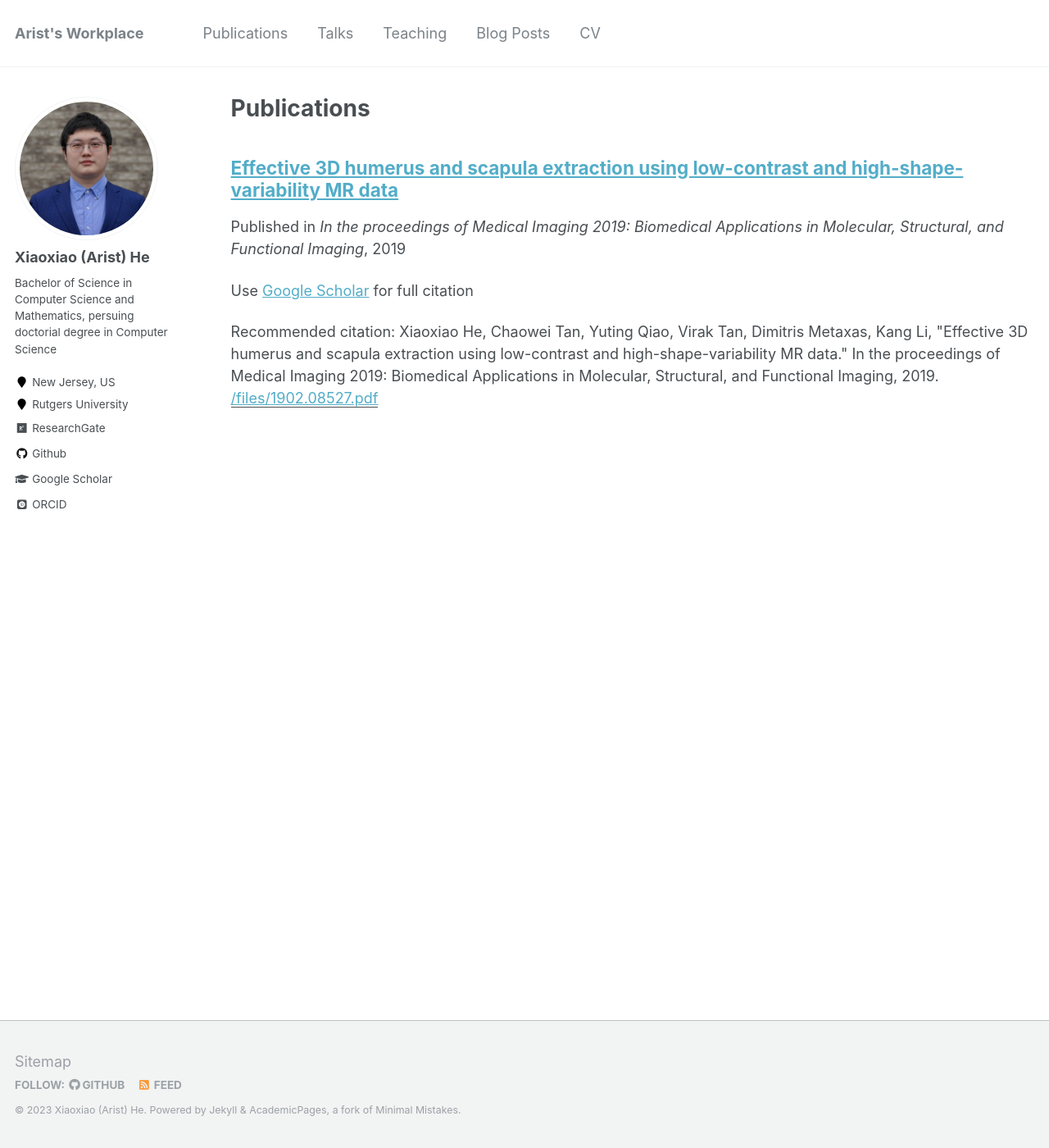
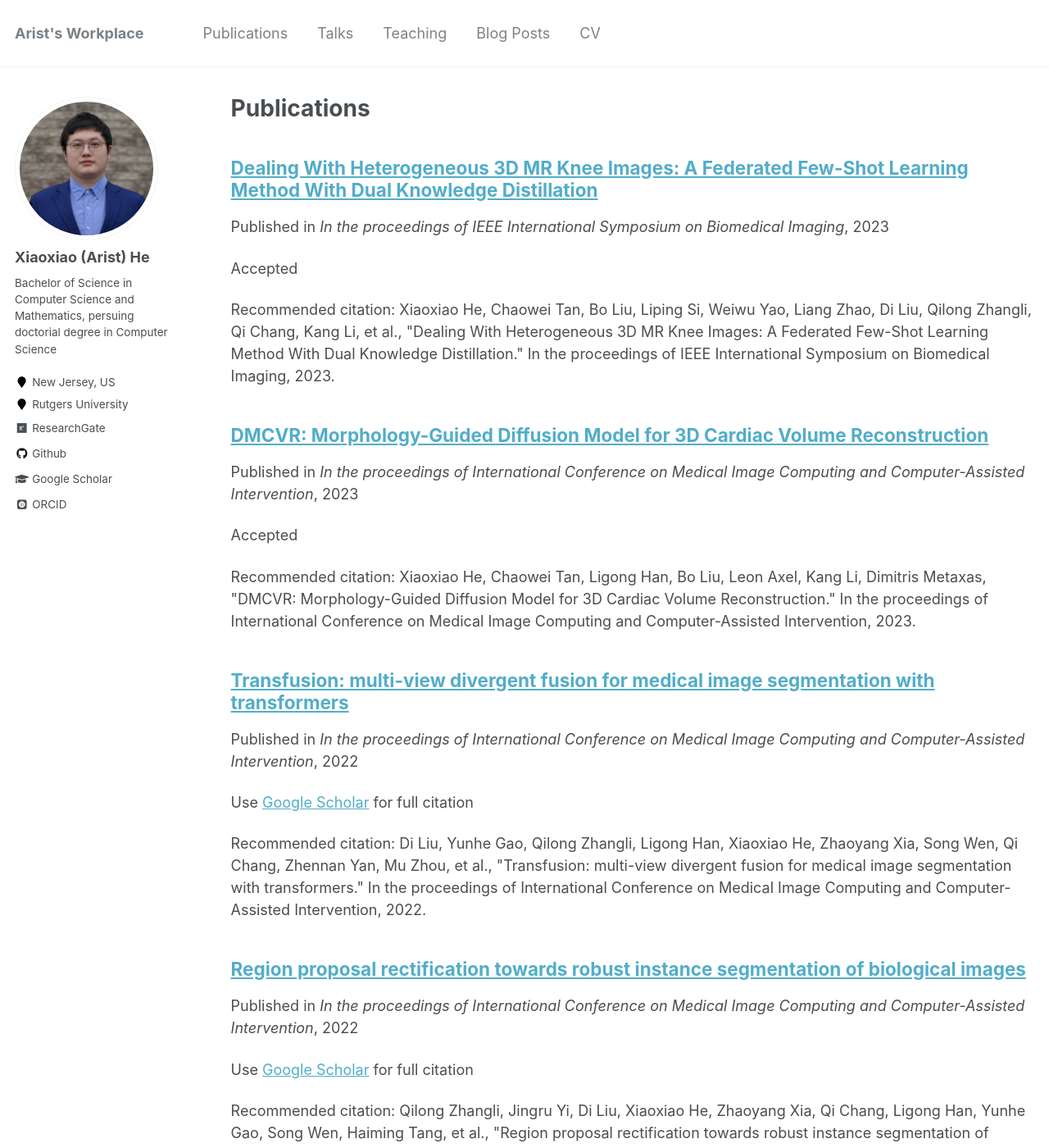
Before and after one commit to hexiaoxiao-cs/hexiaoxiao-cs.github.io, a Jekyll site: the page built from _pages/publications.md, in a window 1280 px wide and 1400 px high. Shown: the whole window at 82% size. Built offline with Jekyll 4.4.1, drawn with Linux system fonts in a browser that asks for light colours; some web fonts are replaced; some of the changed text lies outside the part shown.

Commit message:
Updated Bibs

```diff
--- a/_publications/2019-01-01-Effective-3D-humerus-and-scapula-extraction-using-low-contrast-and-high-shape-variability-MR-data.md
+++ b/_publications/2019-01-01-Effective-3D-humerus-and-scapula-extraction-using-low-contrast-and-high-shape-variability-MR-data.md
@@ -5,6 +5,5 @@ permalink: /publication/2019-01-01-Effective-3D-humerus-and-scapula-extraction-u
 date: 2019-01-01
 venue: 'In the proceedings of Medical Imaging 2019: Biomedical Applications in Molecular, Structural, and Functional Imaging'
 citation: ' Xiaoxiao He,  Chaowei Tan,  Yuting Qiao,  Virak Tan,  Dimitris Metaxas,  Kang Li, &quot;Effective 3D humerus and scapula extraction using low-contrast and high-shape-variability MR data.&quot; In the proceedings of Medical Imaging 2019: Biomedical Applications in Molecular, Structural, and Functional Imaging, 2019.'
-paperurl: /files/1902.08527.pdf
 ---
 Use [Google Scholar](https://scholar.google.com/scholar?q=Effective+3D+humerus+and+scapula+extraction+using+low+contrast+and+high+shape+variability+MR+data){:target="_blank"} for full citation
--- /dev/null
+++ b/_publications/2022-01-01-Region-proposal-rectification-towards-robust-instance-segmentation-of-biological-images.md
@@ -0,0 +1,9 @@
+---
+title: "Region proposal rectification towards robust instance segmentation of biological images"
+collection: publications
+permalink: /publication/2022-01-01-Region-proposal-rectification-towards-robust-instance-segmentation-of-biological-images
+date: 2022-01-01
+venue: 'In the proceedings of International Conference on Medical Image Computing and Computer-Assisted Intervention'
+citation: ' Qilong Zhangli,  Jingru Yi,  Di Liu,  Xiaoxiao He,  Zhaoyang Xia,  Qi Chang,  Ligong Han,  Yunhe Gao,  Song Wen,  Haiming Tang,  et al., &quot;Region proposal rectification towards robust instance segmentation of biological images.&quot; In the proceedings of International Conference on Medical Image Computing and Computer-Assisted Intervention, 2022.'
+---
+Use [Google Scholar](https://scholar.google.com/scholar?q=Region+proposal+rectification+towards+robust+instance+segmentation+of+biological+images){:target="_blank"} for full citation
--- /dev/null
+++ b/_publications/2022-01-01-Transfusion-multi-view-divergent-fusion-for-medical-image-segmentation-with-transformers.md
@@ -0,0 +1,9 @@
+---
+title: "Transfusion: multi-view divergent fusion for medical image segmentation with transformers"
+collection: publications
+permalink: /publication/2022-01-01-Transfusion-multi-view-divergent-fusion-for-medical-image-segmentation-with-transformers
+date: 2022-01-01
+venue: 'In the proceedings of International Conference on Medical Image Computing and Computer-Assisted Intervention'
+citation: ' Di Liu,  Yunhe Gao,  Qilong Zhangli,  Ligong Han,  Xiaoxiao He,  Zhaoyang Xia,  Song Wen,  Qi Chang,  Zhennan Yan,  Mu Zhou,  et al., &quot;Transfusion: multi-view divergent fusion for medical image segmentation with transformers.&quot; In the proceedings of International Conference on Medical Image Computing and Computer-Assisted Intervention, 2022.'
+---
+Use [Google Scholar](https://scholar.google.com/scholar?q=Transfusion:+multi+view+divergent+fusion+for+medical+image+segmentation+with+transformers){:target="_blank"} for full citation
--- /dev/null
+++ b/_publications/2023-01-01-DMCVR-Morphology-Guided-Diffusion-Model-for-3D-Cardiac-Volume-Reconstruction.md
@@ -0,0 +1,12 @@
+---
+title: "DMCVR: Morphology-Guided Diffusion Model for 3D Cardiac Volume Reconstruction"
+collection: publications
+permalink: /publication/2023-01-01-DMCVR-Morphology-Guided-Diffusion-Model-for-3D-Cardiac-Volume-Reconstruction
+excerpt: 'Accepted'
+date: 2023-01-01
+venue: 'In the proceedings of International Conference on Medical Image Computing and Computer-Assisted Intervention'
+citation: ' Xiaoxiao He,  Chaowei Tan,  Ligong Han,  Bo Liu,  Leon Axel,  Kang Li,  Dimitris Metaxas, &quot;DMCVR: Morphology-Guided Diffusion Model for 3D Cardiac Volume Reconstruction.&quot; In the proceedings of International Conference on Medical Image Computing and Computer-Assisted Intervention, 2023.'
+---
+Accepted
+
+Use [Google Scholar](https://scholar.google.com/scholar?q=DMCVR:+Morphology+Guided+Diffusion+Model+for+3D+Cardiac+Volume+Reconstruction){:target="_blank"} for full citation
--- /dev/null
+++ b/_publications/2023-01-01-Dealing-With-Heterogeneous-3D-MR-Knee-Images-A-Federated-Few-Shot-Learning-Method-With-Dual-Knowledge-Distillation.md
@@ -0,0 +1,12 @@
+---
+title: "Dealing With Heterogeneous 3D MR Knee Images: A Federated Few-Shot Learning Method With Dual Knowledge Distillation"
+collection: publications
+permalink: /publication/2023-01-01-Dealing-With-Heterogeneous-3D-MR-Knee-Images-A-Federated-Few-Shot-Learning-Method-With-Dual-Knowledge-Distillation
+excerpt: 'Accepted'
+date: 2023-01-01
+venue: 'In the proceedings of IEEE International Symposium on Biomedical Imaging'
+citation: ' Xiaoxiao He,  Chaowei Tan,  Bo Liu,  Liping Si,  Weiwu Yao,  Liang Zhao,  Di Liu,  Qilong Zhangli,  Qi Chang,  Kang Li,  et al., &quot;Dealing With Heterogeneous 3D MR Knee Images: A Federated Few-Shot Learning Method With Dual Knowledge Distillation.&quot; In the proceedings of IEEE International Symposium on Biomedical Imaging, 2023.'
+---
+Accepted
+
+Use [Google Scholar](https://scholar.google.com/scholar?q=Dealing+With+Heterogeneous+3D+MR+Knee+Images:+A+Federated+Few+Shot+Learning+Method+With+Dual+Knowledge+Distillation){:target="_blank"} for full citation
--- a/markdown_generator/pubsFromBib.py
+++ b/markdown_generator/pubsFromBib.py
@@ -100,7 +100,10 @@ for pubsource in publist:
 
             #citation authors - todo - add highlighting for primary author?
             for author in bibdata.entries[bib_id].persons["author"]:
-                citation = citation+" "+author.first_names[0]+" "+author.last_names[0]+", "
+                if len(author.first_names) > 0:
+                    citation = citation+" "+author.first_names[0]+" "+author.last_names[0]+", "
+                else:
+                    citation = citation+" et al."+", "
 
             #citation title
             citation = citation + "\"" + html_escape(b["title"].replace("{", "").replace("}","").replace("\\","")) + ".\""
```
Also changed, not shown: markdown_generator/proceedings.bib (+34 -0 lines).
